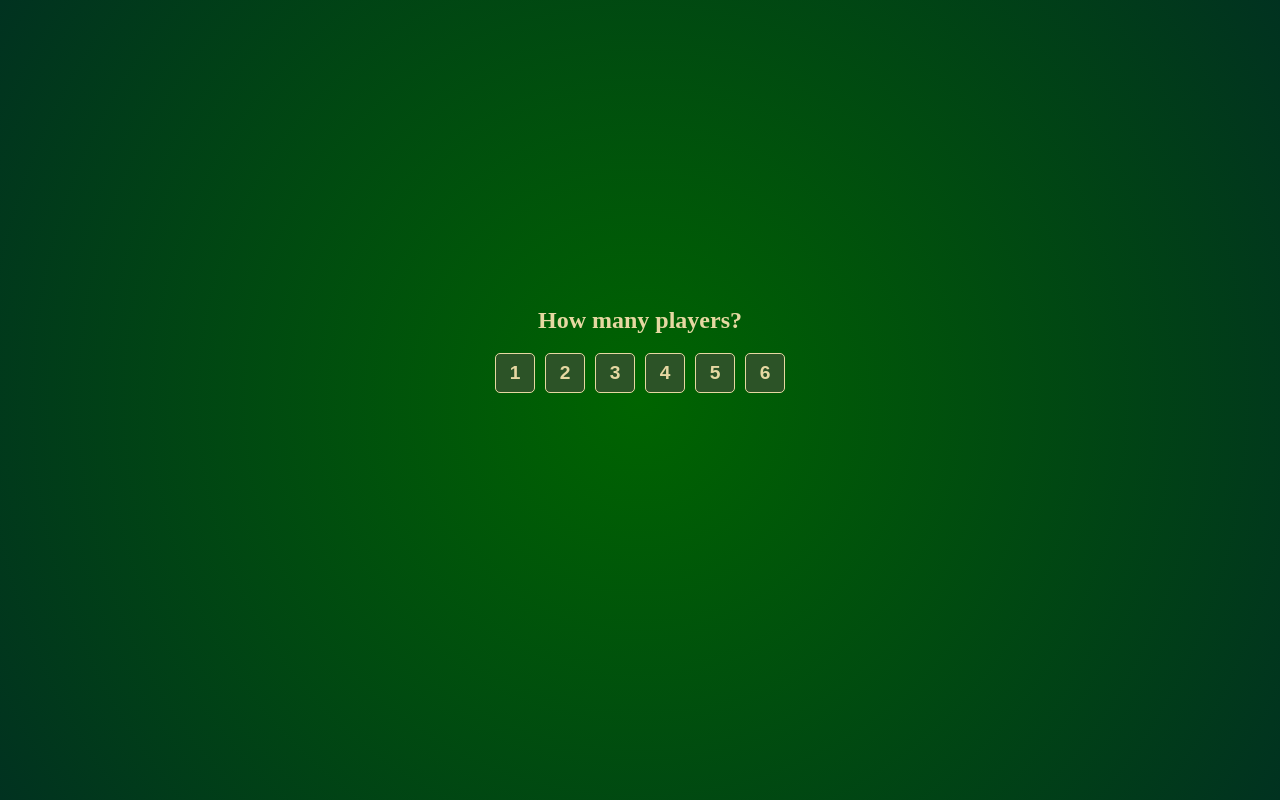
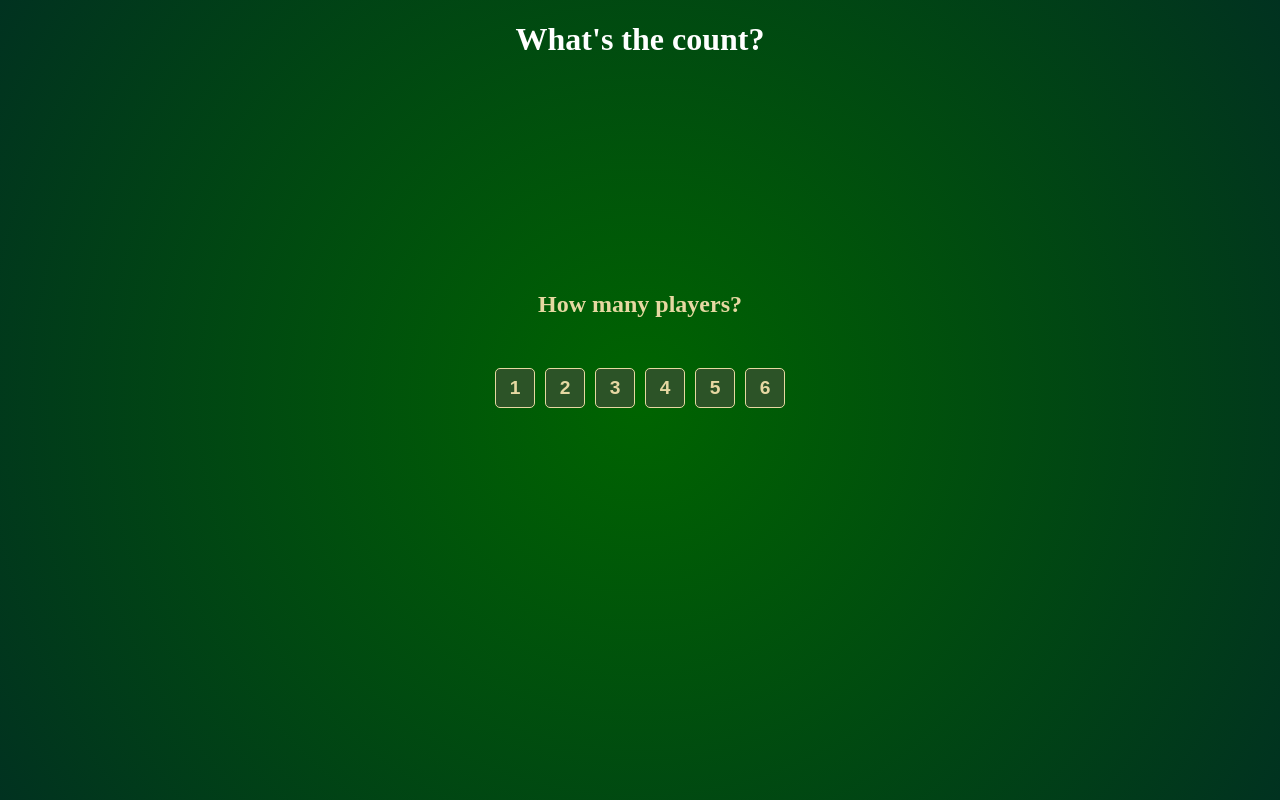
Before and after one commit to anjaliruth/cardCounter, a React (Create React App) app: page / in a window 1280 px wide. Built offline with nearby package versions, Linux system fonts and the light colour scheme.

Commit message:
disable button and styling changes and added title

```diff
--- a/src/App.css
+++ b/src/App.css
@@ -19,6 +19,10 @@ body {
   background: radial-gradient(circle at center, #006400, #013220);
 }
 
+
+.title{
+  color: white;
+}
 .playAreaContainer {
   display: flex;
   flex: 1;
@@ -56,7 +60,7 @@ body {
   flex-direction: row;
   justify-content: space-around;
   align-items: flex-start;
-  background-color: #2c5327;
+  /* background-color: #2c5327; */
   border-radius: 2px;
   min-height: 40vh;
   min-width: 50vh;
@@ -107,6 +111,8 @@ body {
   display: flex;
   flex-direction: column;
   justify-content: center;
+  /* background-color: #013220; */
+  gap: 30px
 }
 
 .noPlayerButtonBox {
@@ -114,6 +120,13 @@ body {
   justify-content: center;
   flex-direction: row;
   gap: 10px;
+}
+.startingScreen{
+top: 20px
+}
+.startingGameControl{
+/* background-color: #519948; */
+margin-top: 50px;
 }
 .noPlayerButton {
   color: #e6d8a2;
@@ -127,6 +140,12 @@ body {
   min-height: 40px;
 }
 
+.noPlayerButton:disabled{
+  color: gray;
+    border: 1.5px solid gray;
+}
+
+
 .noPlayerHeading,
 .noPlayerSubheading {
   margin: none;
@@ -139,7 +158,6 @@ body {
   justify-content: center;
   align-items: center;
   /* background-color: blue; */
-  height: 30vh;
   gap: 20px;
   padding: 20px;
 }
@@ -188,6 +206,7 @@ body {
 .startButtonBox {
   display: flex;
   justify-content: center;
+  margin-top: 30px;
   /* background-color: antiquewhite; */
 }
 .startButton {
--- a/src/GameControls.jsx
+++ b/src/GameControls.jsx
@@ -6,7 +6,7 @@ export default function GameControl({
   playing,
 }) {
   return (
-    <div>
+    <div className="startingGameControl">
       {(!playing && !showReplay && players) ? <h3>{players} player Blackjack</h3>: null}
 
       {showReplay && (
--- a/src/PlayerInfo.jsx
+++ b/src/PlayerInfo.jsx
@@ -1,5 +1,5 @@
 import React, { useEffect, useState } from "react";
-export default function PlayerInfo({ playing, players, handlePlayerAmount }) {
+export default function PlayerInfo({ playing, players, handlePlayerAmount, isPlayerChosen }) {
   const [isMobile, setIsMobile] = useState(false);
   const [isTablet, setIsTablet] = useState(false);
   useEffect(() => {
@@ -12,6 +12,8 @@ export default function PlayerInfo({ playing, players, handlePlayerAmount }) {
     return () => window.removeEventListener("resize", handleResize);
   }, []);
   const playerAmount = isMobile ? [1, 2] : isTablet ? [1,2,3]: [1, 2, 3, 4, 5, 6];
+  console.log(players, 'players')
+  console.log(!!players, '!!players')
   return (
     <div className="noPlayer">
       <h2 className="noPlayerHeading">How many players?</h2>
@@ -22,6 +24,7 @@ export default function PlayerInfo({ playing, players, handlePlayerAmount }) {
               onClick={(e) => handlePlayerAmount(e, number)}
               value={number}
               className="noPlayerButton"
+              disabled={isPlayerChosen}
             >
               {number}
             </button>
--- a/src/Shoe.jsx
+++ b/src/Shoe.jsx
@@ -18,7 +18,6 @@ import GameControl from "./GameControls.jsx";
 export default function Shoe() {
   const [players, setPlayers] = useState(0);
   const [hands, setHands] = useState([]);
-  const [initialStart, setInitialStart] = useState(false);
   const [playing, setPlaying] = useState(false);
   const [drawPile, setDrawPile] = useState([]);
   const [position, setPosition] = useState(0);
@@ -31,9 +30,7 @@ export default function Shoe() {
   const [showCardCount, setShowCardCount] = useState(false);
 
   function handlePlayerAmount(e, number) {
-    console.log(e.target.value, "e.target.value");
     setPlayers(number);
-    console.log(players, "players in handlePlayerAmount");
   }
 
   function addtoRunningCount(card) {
@@ -83,10 +80,10 @@ export default function Shoe() {
     return currentCard;
   }
   function isDealerWon() {
-    let dealerWin = true
+    let dealerWin = true;
     for (let i = 0; i < playerCardCount.length; i++) {
       if (playerCardCount[i] < 21) {
-          dealerWin =  false;
+        dealerWin = false;
       }
     }
     return dealerWin;
@@ -99,16 +96,15 @@ export default function Shoe() {
   useEffect(() => {
     if (!hands[players] || hands[players].length === 0) return;
     if (isDealer) {
-let stopCards = isDealerWon()
-console.log(stopCards, 'stopCards')
-if (stopCards){
+      let stopCards = isDealerWon();
+      console.log(stopCards, "stopCards");
+      if (stopCards) {
         setTimeout(() => {
           setAllowReset(true);
         }, 1500);
         setPlaying(false);
         setIsDealer(false);
-}
-else{
+      } else {
         let dealerCardCount = calculatePlayerCardCount(players);
         if (dealerCardCount < 17) {
           setTimeout(() => {
@@ -126,7 +122,6 @@ else{
         }
       }
     }
-
   }, [hands, isDealer]);
 
   useEffect(() => {
@@ -194,7 +189,6 @@ else{
         total += Number(card.value);
       }
     }
-
     while (total > 21 && aces > 0) {
       total -= 10;
       aces -= 1;
@@ -216,7 +210,6 @@ else{
         setInitialCardsOut(true);
         return;
       }
-
       const currentCard = updatedDrawPile.pop();
       const playerIndex = i % (players + 1);
       dealtHands[playerIndex].push(currentCard);
@@ -244,14 +237,21 @@ else{
     setPlayers(0);
     setAllowReset(false);
   }
+  let isPlayerChosen = !!players;
 
   return (
     <div className="displayArea">
+      {(!drawPile || isChangePlayers) && (
+        <h1 className="title">What's the count?</h1>
+      )}
       <div className="infoSection">
         <div className="noPlayer">
           {(!drawPile || isChangePlayers) && (
             <div className="playerInfoWrapper">
-              <PlayerInfo handlePlayerAmount={handlePlayerAmount} />
+              <PlayerInfo
+                handlePlayerAmount={handlePlayerAmount}
+                isPlayerChosen={isPlayerChosen}
+              />
             </div>
           )}
           {(!drawPile || isChangePlayers) && (
```
Lines whose indentation alone changed are shown as unchanged.
